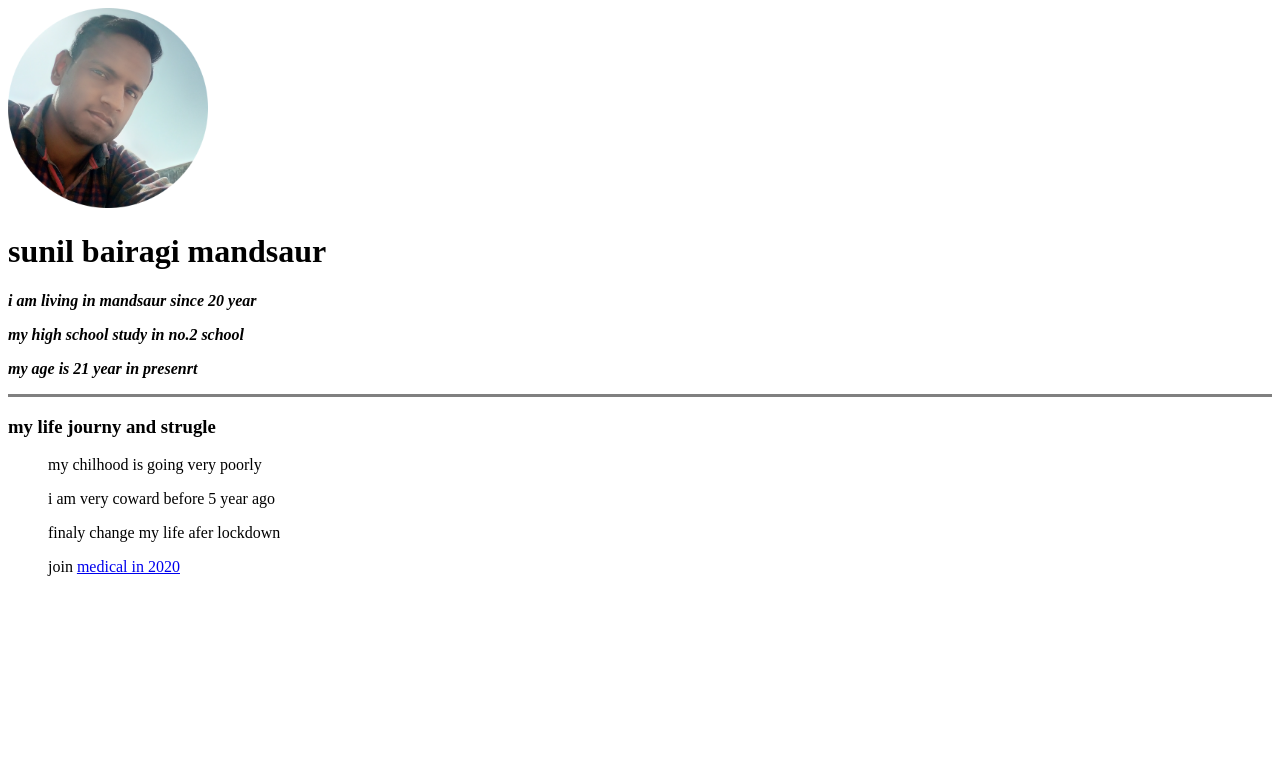
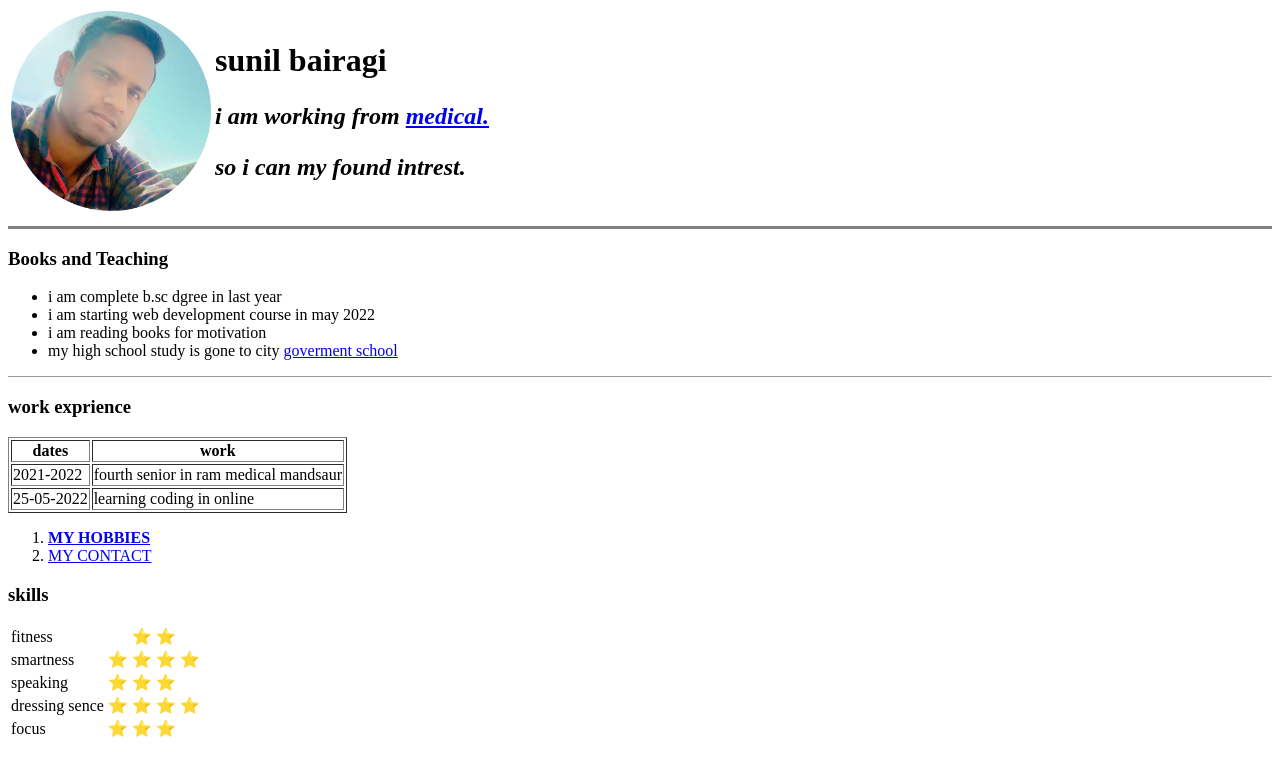
Before and after one commit to sunil5678/cv2, a plain HTML site: page index.html in a window 1280 px wide. Drawn offline with Linux system fonts and the light colour scheme.

Commit message:
Add files via upload

```diff
--- a/index.html
+++ b/index.html
@@ -3,22 +3,77 @@
 
 <head>
   <meta charset="utf-8">
-  <title>sunil personal site 2</title>
+  <title> sunil personal site</title>
+  <link rel="stylesheet" href="css/styles.css">
+
 </head>
-  <img src="img20220203122147-modified.png" width="200" height="200"  alt="profile picture">
-<h1>sunil bairagi mandsaur</h1>
-  <strong><em><p>i am living in  mandsaur since 20 year</p>
-     <p>my high school study in no.2 school</p>
-     <p>my age is 21 year in presenrt</p></em>  </strong>
-     <hr size="3" noshade>
-     <h3>my life journy and strugle</h3>
-    <ul><p>my chilhood is going very poorly</p>
-    <p>i am very coward before 5 year ago</p>
-    <p>finaly change my life afer lockdown</p>
-    <p>join <a href="https://www.bharatibiz.com/en/central-medical_8p-07422-406-523">medical in 2020</a> </p>
-    </ul>
+
 <body>
+  <table cell spacing "20">
+    <tr>
+      <td><img src="photo_2022-07-10_17-27-14-modified.png" width="200" height="200" alt="profile picture">
+</td>
+      <td><h1>sunil bairagi</h1>
+    <h2><p><em>i am working from <a href="https://www.justdial.com/Mandsaur/Chemists/nct-10096237"> medical.</a></em></p>
+         <p> <em> so i can my  found intrest.</em></p></h2></td>
+    </tr>
+  </table>
 
+
+       <hr size="3" noshade>
+       <h3>Books and Teaching</h3>
+       <ul>
+         <li>i am complete b.sc dgree in last year </li>
+         <li>i am starting web development course in may 2022</li>
+         <li>i am reading books for motivation </li>
+         <li>my high school study is gone to city <a href=" https://schools.org.in/mandsaur/23190623749/govt-hss-excellence-mandsaur.html"> goverment school</a></li>
+       </ul>
+       <hr size=>
+       <h3>work exprience</h3>
+       <table border="1">
+           <tr>
+             <th>dates</th>
+             <th>work</th>
+
+           </tr>
+
+           <td>2021-2022</td>
+           <td>fourth senior in ram medical mandsaur</td>
+           <tr>
+            <td>25-05-2022</td>
+            <td>learning coding in online</td>
+           </tr>
+         </tr>
+       </table>
+
+
+<ol>
+<li><a href="hobbies.html"> <strong>MY HOBBIES</strong> </a></li>
+ <li><a href="contact-me.html">MY CONTACT</a></ol>
+
+ </li>
+<h3>skills</h3>
+<table>
+  <tr>
+    <td>fitness</td>
+    <td></td><td>&#11088;</td><td>&#11088;</td>
+    <tr>
+      <td>smartness</td>
+      <td>&#11088;</td><td>&#11088;</td><td>&#11088;</td><td>&#11088;</td>
+      <tr>
+        <td>speaking</td>
+        <td>&#11088;</td><td>&#11088;</td><td>&#11088;</td>
+        <tr>
+          <td>dressing sence</td>
+          <td>&#11088;</td><td>&#11088;</td><td>&#11088;</td><td>&#11088;</td>
+          <tr>
+            <td>focus</td>
+            <td>&#11088;</td><td>&#11088;</td><td>&#11088;</td>
+          </tr>
+
+
+
+</table>
 </body>
 
 </html>
```
Also changed, not shown: contact-me.html (added, +24 -0 lines), hobbies.html (added, +13 -0 lines), photo_2022-07-10_17-27-14-modified.png (added).
